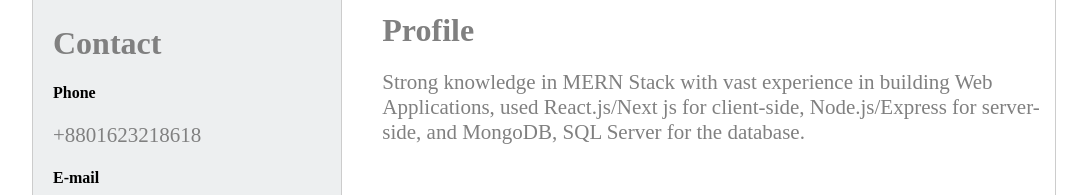
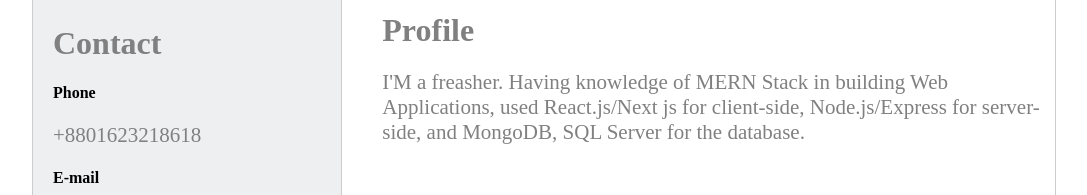
Before and after one commit to mahbubhswe/cv-template, a plain HTML site: page index.html in a window 1280 px wide. Shown: the part 231-426 px from the top of the page, without its empty margins (96-1183 px from the left). Drawn offline with Linux system fonts and the light colour scheme.

Commit message:
Update index.html

```diff
--- a/index.html
+++ b/index.html
@@ -116,8 +116,7 @@
         <div class="section">
           <h1>Profile</h1>
           <p>
-           Strong knowledge in MERN Stack with vast experience
-           in building Web Applications, used React.js/Next js
+           I'M a freasher. Having  knowledge of MERN Stack in building Web Applications, used React.js/Next js
            for client-side, Node.js/Express for server-side, and
             MongoDB, SQL Server for the database.
           </p>
```
